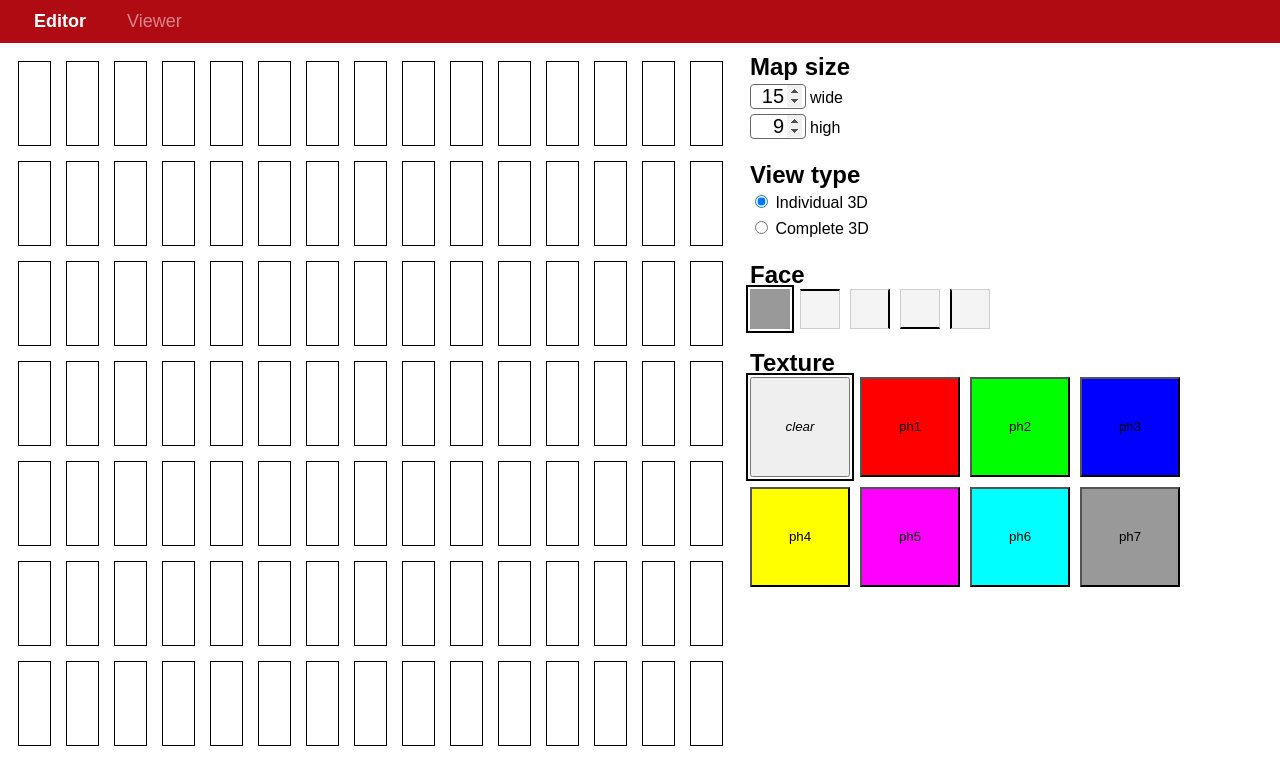
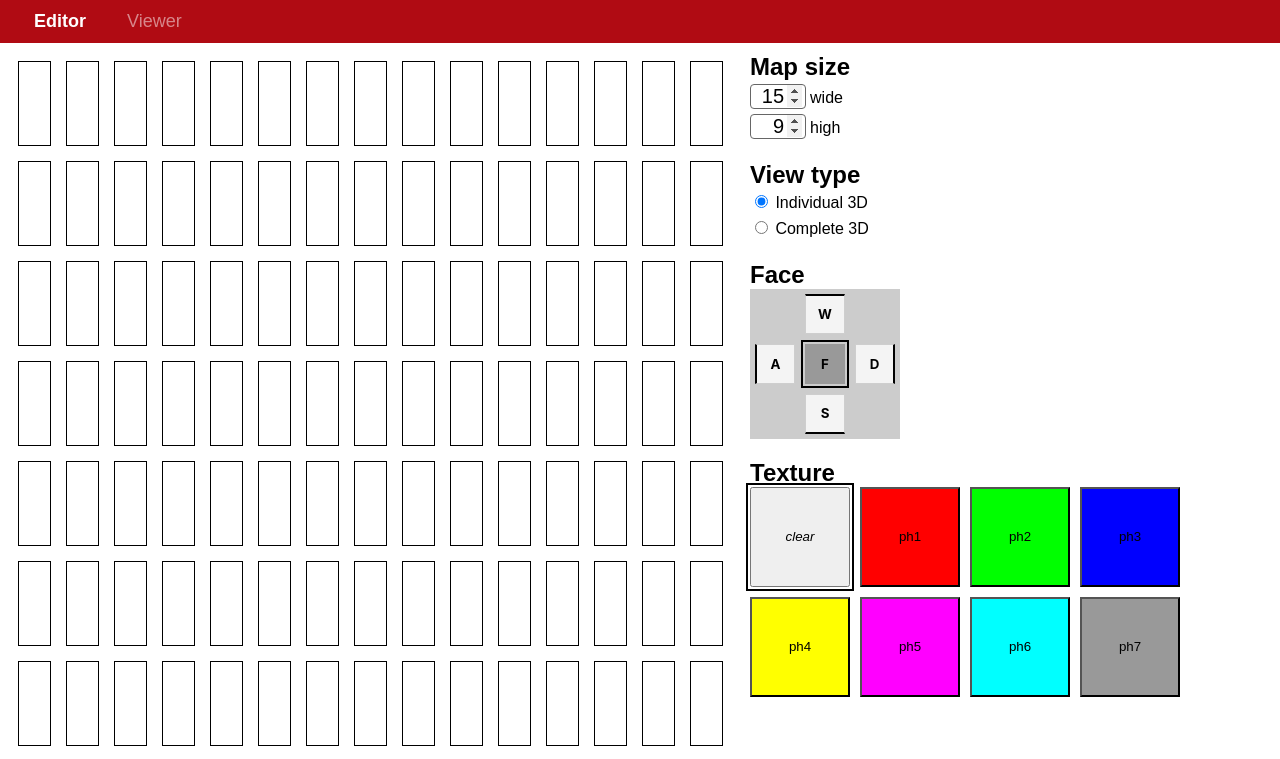
Before and after one commit to Goctionni/dungeoncrawler, a Vue app: page / in a window 1280 px wide. Shown: the top 759 px of the page. Built offline with nearby package versions, Linux system fonts and the light colour scheme.

Commit message:
wasdf keybindings

```diff
--- a/src/components/Editor/Editor.vue
+++ b/src/components/Editor/Editor.vue
@@ -80,17 +80,19 @@ export default class Editor extends Vue {
     return rows;
   }
 
-  updateTile({ x, y }: Tile): void {
+  updateTile({ tile, tool }: { tile: Tile, tool: Tool }): void {
+    const {x, y} = tile;
     const pos = `${x}:${y}`;
-    const tile = this.tiles[pos] || createEmptyTile(x, y);
-    tile[this.activeTool] = this.activeTexture;
+
+    const posTile = this.tiles[pos] || createEmptyTile(x, y);
+    posTile[tool] = this.activeTexture;
     // Remove the tool from tile faces
-    tile.faces = tile.faces.filter((face) => face !== this.activeTool);
+    posTile.faces = posTile.faces.filter((face) => face !== tool);
     // But if texture isnt empty, add it back
-    if (this.activeTexture) tile.faces.push(this.activeTool);
+    if (this.activeTexture) posTile.faces.push(tool);
 
-    if (tile.floor || tile.north || tile.east || tile.south || tile.west) {
-      this.$set(this.tiles, pos, tile);
+    if (posTile.floor || posTile.north || posTile.east || posTile.south || posTile.west) {
+      this.$set(this.tiles, pos, posTile);
     } else {
       this.$delete(this.tiles, pos);
     }
--- a/src/components/Editor/Map.vue
+++ b/src/components/Editor/Map.vue
@@ -16,12 +16,15 @@
         </div>
       </div>
     </div>
+    {{ activeTexture }} , {{ activeTool }}, x {{ hover ? hover.x : '' }}, y {{ hover ? hover.y : '' }}
   </div>
 </template>
 
 <script lang="ts">
 import { Row, Tile, Tool, MapViewMode } from '@/Map.types';
 import { Component, Prop, Vue } from 'vue-property-decorator';
+
+type KeypressHandler = (e: KeyboardEvent) => void;
 
 @Component
 export default class Map extends Vue {
@@ -31,14 +34,22 @@ export default class Map extends Vue {
   @Prop() mapViewMode!: MapViewMode;
   @Prop() startTile!: Tile | null;
   hover: Tile | null = null;
+  keydownHandler: KeypressHandler | null = null;
 
   get rowsWithHover(): Row[] {
-    return this.rows.map((row) => {
-      return row.map((tile) => ({
-        ...tile,
-        ...(this.hover?.x === tile.x && this.hover?.y === tile.y ? { [this.activeTool]: this.activeTexture } : {}),
-      }));
+    const { rows, hover, activeTool, activeTexture } = this;
+    const result: Row[] = rows.map((row) => {
+      return row.map((tile) => {
+        const tileWithHover = { ...tile }
+        if (hover && hover.x === tile.x && hover.y === tile.y) {
+          tileWithHover[activeTool] = activeTexture;
+          tileWithHover.faces = [activeTool, ...tileWithHover.faces.filter((face) => face !== activeTool)];
+        }
+        return tileWithHover;
+      });
     });
+    console.log({ result: result.slice().pop()?.slice().pop() });
+    return result;
   }
 
   isStartTile(tile: Tile): boolean {
@@ -57,12 +68,32 @@ export default class Map extends Vue {
     }
   }
 
-  updateTile(tile: Tile): void {
-    this.$emit('updateTile', tile);
+  updateTile(tile: Tile, tool?: Tool): void {
+    if (!tool) tool = this.activeTool;
+    this.$emit('updateTile', { tile, tool });
   }
 
   setStart(tile: Tile): void {
     this.$emit('setStart', tile);
+  }
+
+  created(): void {
+    // create handler
+    this.keydownHandler = (function(this: Map, e: KeyboardEvent) {
+      if (!this.hover) return;
+      if (e.key === 'w') this.updateTile(this.hover, 'north');
+      if (e.key === 'a') this.updateTile(this.hover, 'west');
+      if (e.key === 's') this.updateTile(this.hover, 'south');
+      if (e.key === 'd') this.updateTile(this.hover, 'east');
+      if (e.key === 'f') this.updateTile(this.hover, 'floor');
+      e.preventDefault();
+    }).bind(this);
+    // Bind
+    window.addEventListener('keypress', this.keydownHandler);
+  }
+
+  beforeDestroy(): void {
+    if (this.keydownHandler) window.removeEventListener('keypress', this.keydownHandler);
   }
 }
 </script>
--- a/src/components/Editor/Sidebar.vue
+++ b/src/components/Editor/Sidebar.vue
@@ -12,14 +12,15 @@
     </div>
     <div class="tools">
       <h2>Face</h2>
-      <div>
+      <div class="faces">
         <button
           v-for="tool in tools"
           :key="tool"
           type="button"
+          class="tool--face"
           :class="{ active: tool === activeTool, [tool]: true}"
           @click="setTool(tool)"
-        >{{ tool }}</button>
+        >{{ keyBindings[tool] }}</button>
       </div>
     </div>
     <div class="textures">
@@ -50,6 +51,14 @@ export default class Sidebar extends Vue {
   @Prop() textures!: string[];
   @Prop() mapSizeX!: number;
   @Prop() mapSizeY!: number;
+
+  keyBindings: {[tool in Tool]: string} = {
+    floor: 'f',
+    north: 'w',
+    east: 'd',
+    south: 's',
+    west: 'a',
+  };
 
   get mapSizeXModel(): number {
     return this.mapSizeX;
@@ -180,33 +189,52 @@ export default class Sidebar extends Vue {
 }
 
 .tools {
+  .faces {
+    display: inline-grid;
+    grid-template-areas:
+      "x north y"
+      "west floor east"
+      "z south a";
+    background-color: #CCC;
+    padding: 5px;
+  }
+
   button {
-    color: transparent;
-    font-size: 0;
     width: 40px;
     height: 40px;
     border: solid rgba(0, 0, 0, .15) 1px;
     background-color: #F4F4F4;
+    display: flex;
+    align-items: center;
+    justify-content: center;
+    text-transform: uppercase;
+    font-family: -apple-system, BlinkMacSystemFont, 'Segoe UI', Roboto, Oxygen, Ubuntu, Cantarell, 'Open Sans', 'Helvetica Neue', sans-serif;
+    font-weight: bold;
 
     &.floor {
       background-color: #999;
       border: 0;
+      grid-area: floor;
     }
 
     &.north {
       border-top: solid #000 2px;
+      grid-area: north;
     }
 
     &.east {
       border-right: solid #000 2px;
+      grid-area: east;
     }
 
     &.south {
       border-bottom: solid #000 2px;
+      grid-area: south;
     }
 
     &.west {
       border-left: solid #000 2px;
+      grid-area: west;
     }
   }
 }
--- a/src/components/Viewer/Viewer.vue
+++ b/src/components/Viewer/Viewer.vue
@@ -68,13 +68,13 @@ export default class Sidebar extends Vue {
     return viewMap.length ? viewMap.length - 1 : 0;
   }
 
-  mounted() {
+  mounted(): void {
     this.updateCSSVariables();
     Object.assign(window, { viewer: this });
   }
 
   @Watch('map.startTile', { immediate: true, deep: true })
-  initStartingPosition() {
+  initStartingPosition(): void {
     const { startTile } = this.map;
     this.x = startTile.x;
     this.y = startTile.y;
```
Also changed, not shown: 1 other file (tests, documents, lock files or other folders).
